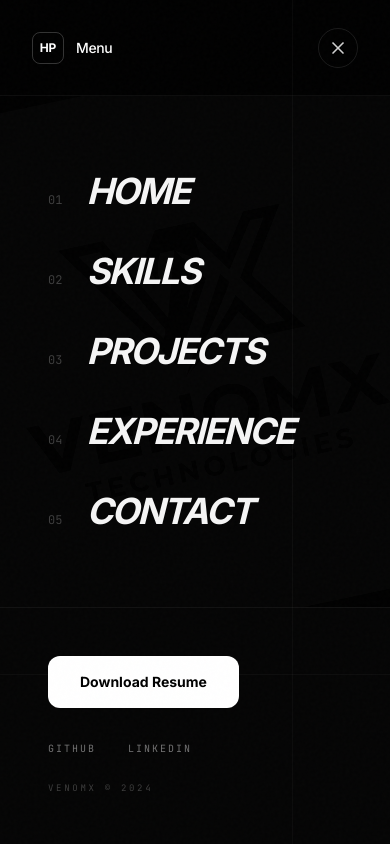
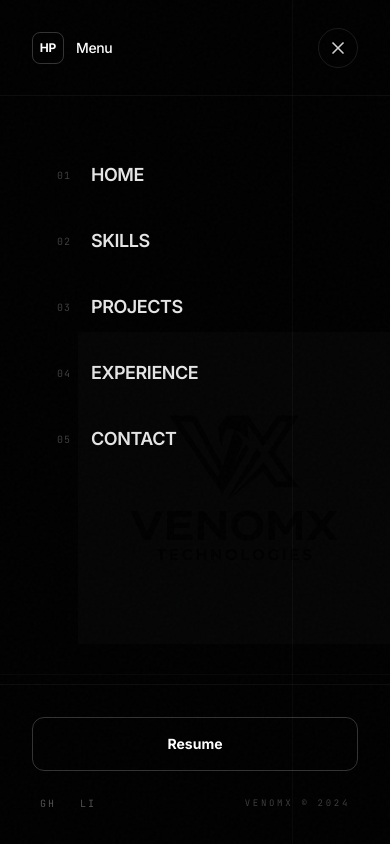
Before and after one commit to TechVenom/portfolio, a Next.js app: page / in a window 390 px wide. Both pictures are taken after a click on the button 347 px from the left and 40 px from the top of the page. Shown: the top 844 px of the page. Built offline with nearby package versions, Linux system fonts and the light colour scheme.

Commit message:
feat: refine mobile menu with professional button links and standard font sizes

```diff
--- a/src/components/Navigation.tsx
+++ b/src/components/Navigation.tsx
@@ -127,53 +127,56 @@ const Navigation: React.FC = () => {
               </button>
             </div>
 
-            <div className="flex-1 flex flex-col justify-center px-12 relative overflow-hidden">
-              {/* Background Branding (Subtle) */}
-              <div className="absolute top-1/2 left-1/2 -translate-x-1/2 -translate-y-1/2 w-[140%] opacity-[0.02] pointer-events-none select-none -rotate-12">
+            <div className="flex-1 flex flex-col justify-start pt-12 px-8 relative overflow-hidden">
+              {/* Background Branding (Ultra Subtle) */}
+              <div className="absolute bottom-10 right-0 w-[80%] opacity-[0.02] pointer-events-none select-none">
                 <img src="/favicon.png" alt="" className="w-full h-full object-contain grayscale invert" />
               </div>
 
-              <div className="relative z-10 space-y-2">
+              <div className="relative z-10 space-y-1">
                 {navLinks.map((link, i) => (
                   <motion.button
                     key={link.href}
-                    initial={{ opacity: 0, x: 40 }}
+                    initial={{ opacity: 0, x: 20 }}
                     animate={{ opacity: 1, x: 0 }}
-                    transition={{ delay: 0.1 + i * 0.07, duration: 0.8, ease: [0.16, 1, 0.3, 1] }}
+                    transition={{ delay: 0.1 + i * 0.05, duration: 0.5 }}
                     onClick={() => scrollTo(link.href)}
-                    className="group flex items-baseline gap-6 w-full text-left py-4"
+                    className="group flex items-center justify-between w-full px-6 py-4 rounded-xl border border-transparent hover:border-white/10 hover:bg-white/[0.03] transition-all duration-300"
                   >
-                    <span className="text-ash-800 font-mono text-xs group-hover:text-white transition-colors duration-300">0{i + 1}</span>
-                    <span className="text-4xl sm:text-5xl font-bold tracking-tighter text-ash-200 group-hover:text-white group-hover:translate-x-2 transition-all duration-500 italic uppercase">
-                      {link.label}
-                    </span>
+                    <div className="flex items-center gap-5">
+                      <span className="text-ash-800 font-mono text-[10px] tracking-widest uppercase">0{i + 1}</span>
+                      <span className="text-lg font-semibold tracking-tight text-ash-300 group-hover:text-white transition-colors duration-300 uppercase">
+                        {link.label}
+                      </span>
+                    </div>
+                    <div className="w-6 h-px bg-white/0 group-hover:bg-white/20 transition-all duration-500" />
                   </motion.button>
                 ))}
               </div>
             </div>
 
             {/* Footer Area */}
-            <div className="p-12 border-t border-white/[0.05] bg-noir-900/50">
-              <div className="flex flex-col gap-8">
+            <div className="p-8 border-t border-white/[0.05]">
+              <div className="flex flex-col gap-6">
                 <motion.div
-                  initial={{ opacity: 0, y: 20 }}
+                  initial={{ opacity: 0, y: 10 }}
                   animate={{ opacity: 1, y: 0 }}
-                  transition={{ delay: 0.5 }}
+                  transition={{ delay: 0.4 }}
                 >
                   <a
                     href="/resume.pdf"
                     target="_blank"
                     rel="noopener noreferrer"
-                    className="inline-flex items-center gap-3 px-8 py-4 rounded-xl bg-white text-noir-950 font-bold text-sm hover:bg-ash-300 transition-all duration-300"
+                    className="flex items-center justify-center gap-3 w-full py-4 rounded-xl border border-white/20 text-white font-bold text-sm hover:bg-white hover:text-noir-950 transition-all duration-500"
                   >
-                    Download Resume
+                    Resume
                   </a>
                 </motion.div>
 
-                <div className="flex flex-col sm:flex-row sm:items-center justify-between gap-6">
-                  <div className="flex items-center gap-8">
-                    <a href="https://github.com/TechVenom" target="_blank" rel="noopener noreferrer" className="text-ash-600 hover:text-white transition-colors text-[10px] font-mono tracking-[0.2em] uppercase">GitHub</a>
-                    <a href="https://linkedin.com/in/hezron-paipai" target="_blank" rel="noopener noreferrer" className="text-ash-600 hover:text-white transition-colors text-[10px] font-mono tracking-[0.2em] uppercase">LinkedIn</a>
+                <div className="flex items-center justify-between px-2">
+                  <div className="flex items-center gap-6">
+                    <a href="https://github.com/TechVenom" target="_blank" rel="noopener noreferrer" className="text-ash-700 hover:text-white transition-colors text-[10px] font-mono tracking-[0.2em] uppercase">GH</a>
+                    <a href="https://linkedin.com/in/hezron-paipai" target="_blank" rel="noopener noreferrer" className="text-ash-700 hover:text-white transition-colors text-[10px] font-mono tracking-[0.2em] uppercase">LI</a>
                   </div>
                   <p className="text-[9px] text-ash-800 font-mono tracking-[0.3em] uppercase">VenomX © 2024</p>
                 </div>
```
